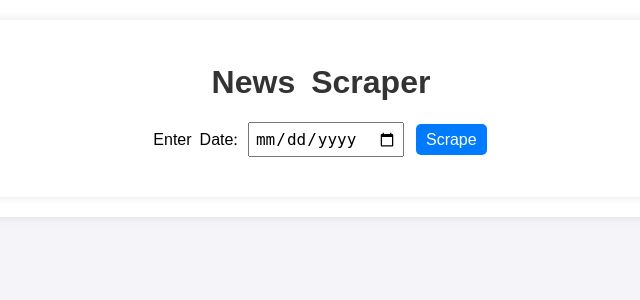
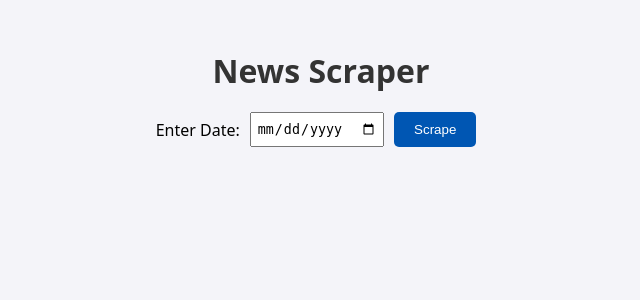
Before and after one commit to lakshitha1629/News_Scraper, a FastAPI app: page / in a window 1280 px wide. Shown: the top 300 px of the page, without its empty margins (319-959 px from the left). Run offline with FastAPI, Linux system fonts and the light colour scheme; some libraries are stand-ins or nearby versions.

Commit message:
UI change

```diff
--- a/static/style.css
+++ b/static/style.css
@@ -1,101 +1,112 @@
 body {
-    font-family: Arial, sans-serif;
-    background-color: #f8f9fa;
-    margin: 0;
-    padding: 0;
+  font-family: "Noto Sans", sans-serif;
+  background-color: #f4f4f9;
 }
-
 .container {
-    max-width: 1200px;
-    margin: 50px auto;
+  max-width: 90%;
+  margin: 0 auto;
   padding: 20px;
-    background-color: #ffffff;
-    box-shadow: 0 0 10px rgba(0, 0, 0, 0.1);
+  width: 100%;
 }
-
 h1 {
   text-align: center;
-    color: #333333;
+  margin-bottom: 20px;
+  color: #333;
 }
-
 form {
   display: flex;
   justify-content: center;
   margin-bottom: 20px;
 }
-
-form label {
+label {
+  margin-right: 10px;
+  align-self: center;
+}
+input[type="date"],
+button {
+  padding: 5px;
   margin-right: 10px;
 }
-
-form input[type="date"] {
-    padding: 5px;
-    font-size: 16px;
+button {
+  background-color: #0056b3;
+  color: #fff;
+  border: none;
+  padding: 10px 20px;
+  cursor: pointer;
+  border-radius: 5px;
 }
-
-form button {
-    padding: 5px 10px;
-    font-size: 16px;
-    background-color: #007bff;
-    color: #ffffff;
-    border: none;
-    cursor: pointer;
+button:hover {
+  background-color: #003d80;
 }
 
 .articles {
-    display: flex;
-    flex-wrap: wrap;
+  display: grid;
+  grid-template-columns: repeat(3, 1fr);
   gap: 20px;
+  padding: 0;
+  margin: 0;
 }
-
 .card {
-    background-color: #ffffff;
-    border: 1px solid #e0e0e0;
-    padding: 20px;
-    width: calc(33.333% - 20px);
-    box-shadow: 0 0 5px rgba(0, 0, 0, 0.1);
+  background-color: #fff;
+  border-radius: 10px;
+  box-shadow: 0 4px 8px rgba(0, 0, 0, 0.1);
   display: flex;
   flex-direction: column;
+  justify-content: space-between; /* Aligns children with space between */
+  overflow: hidden;
+  height: 500px; /* Fixed height */
+  margin: 10px; /* Adjust as needed */
 }
-
 .card img {
   width: 100%;
-    height: auto;
-    margin-bottom: 10px;
+  height: 200px; /* Fixed height for images */
+  object-fit: cover;
 }
-
 .card h2 {
-    font-size: 18px;
-    color: #333333;
-    margin: 10px 0;
+  font-size: 1.2em;
+  margin: 10px;
   white-space: nowrap;
   overflow: hidden;
   text-overflow: ellipsis;
 }
-
 .card p {
-    font-size: 14px;
-    color: #555555;
-    flex-grow: 1;
+  font-size: 0.9em;
+  margin: 10px;
   overflow: hidden;
   text-overflow: ellipsis;
   display: -webkit-box;
-    -webkit-line-clamp: 3; /* number of lines to show */
+  -webkit-line-clamp: 4; /* Limits the text to 4 lines */
   -webkit-box-orient: vertical;
+  flex-grow: 1; /* Allows the paragraph to expand and fill available space */
 }
-
-.card .buttons {
+.button-group {
   display: flex;
-    flex-wrap: wrap;
-    gap: 5px;
+  justify-content: space-around;
+  padding: 10px;
+  background-color: #f4f4f9;
+  border-top: 1px solid #e0e0e0;
 }
-
-.card button {
-    background-color: #007bff;
-    color: #ffffff;
+.button-group button {
+  background-color: #0056b3;
+  color: #fff;
   border: none;
   padding: 5px 10px;
   cursor: pointer;
-    flex-grow: 1;
-    text-align: center;
+  border-radius: 5px;
+  display: flex;
+  align-items: center;
 }
+.button-group button:hover {
+  background-color: #003d80;
+}
+@media (max-width: 1024px) {
+  .articles {
+    grid-template-columns: repeat(2, 1fr);
+  }
+}
+
+@media (max-width: 600px) {
+  .articles {
+    grid-template-columns: 1fr;
+  }
+}
--- a/templates/index.html
+++ b/templates/index.html
@@ -1,139 +1,19 @@
 <!DOCTYPE html>
 <html lang="en">
-
 <head>
     <meta charset="UTF-8">
     <meta name="viewport" content="width=device-width, initial-scale=1.0">
     <title>News Scraper</title>
     <link rel="stylesheet" href="/static/style.css">
-    <style>
-        @import url('https://fonts.googleapis.com/css2?family=Noto+Sans+Sinhala:wght@400;700&display=swap');
-
-        body {
-            font-family: 'Noto Sans Sinhala', sans-serif;
-            background-color: #f4f4f9;
-        }
-
-        .container {
-            max-width: 1200px;
-            margin: 0 auto;
-            padding: 20px;
-        }
-
-        h1 {
-            text-align: center;
-            margin-bottom: 20px;
-            color: #333;
-        }
-
-        form {
-            display: flex;
-            justify-content: center;
-            margin-bottom: 20px;
-        }
-
-        label {
-            margin-right: 10px;
-            align-self: center;
-        }
-
-        input[type="date"] {
-            padding: 5px;
-            margin-right: 10px;
-        }
-
-        button {
-            background-color: #0056b3;
-            color: #fff;
-            border: none;
-            padding: 10px 20px;
-            cursor: pointer;
-            border-radius: 5px;
-            margin: 2px;
-        }
-
-        button:hover {
-            background-color: #003d80;
-        }
-
-        .articles {
-            display: flex;
-            flex-wrap: wrap;
-            gap: 20px;
-            justify-content: center;
-        }
-
-        .card {
-            background-color: #fff;
-            border-radius: 10px;
-            box-shadow: 0 4px 8px rgba(0, 0, 0, 0.1);
-            width: 30%;
-            overflow: hidden;
-            display: flex;
-            flex-direction: column;
-            margin-bottom: 20px;
-        }
-
-        .card img {
-            width: 100%;
-            height: 200px;
-            object-fit: cover;
-        }
-
-        .card h2 {
-            font-size: 1.2em;
-            margin: 10px;
-            color: #0056b3;
-        }
-
-        .card p {
-            font-size: 0.9em;
-            margin: 0 10px 10px 10px;
-            flex-grow: 1;
-        }
-
-        .card .button-group {
-            display: flex;
-            justify-content: space-around;
-            padding: 10px;
-            background-color: #f4f4f9;
-            border-top: 1px solid #e0e0e0;
-        }
-
-        .card .button-group button {
-            background-color: #0056b3;
-            color: #fff;
-            border: none;
-            padding: 5px 10px;
-            cursor: pointer;
-            border-radius: 5px;
-            display: flex;
-            align-items: center;
-        }
-
-        .card .button-group button:hover {
-            background-color: #003d80;
-        }
-
-        .card .button-group button i {
-            margin-right: 5px;
-        }
-    </style>
 </head>
-
 <body>
     <div class="container">
-        <div class="container">
         <h1>News Scraper</h1>
-            <form action="/scrape/" method="post" id="scrapeForm">
+        <form action="/scrape/" method="post">
             <label for="date">Enter Date:</label>
             <input type="date" id="date" name="date" required>
-                <button type="submit" id="submitBtn">Scrape</button>
-                <button type="button" id="stopBtn" style="display:none;">Stop</button>
+            <button type="submit">Scrape</button>
         </form>
-            <div id="progressBar" style="display:none; width:100%; background-color: #ddd;">
-                <div id="progressBarFill" style="height: 20px; background-color: #0056b3; width: 0%;"></div>
-            </div>
         <div class="articles">
             {% for article in articles %}
             <div class="card">
@@ -141,27 +21,16 @@
                 <h2>{{ article.header_text }}</h2>
                 <p>{{ article.details_text }}</p>
                 <div class="button-group">
-                        <button onclick="copyText('{{ article.header_text | escapejs }}')">
-                            <i class="fas fa-copy"></i> Copy Header
-                        </button>
-                        <button onclick="copyText('{{ article.details_text | escapejs }}')">
-                            <i class="fas fa-copy"></i> Copy Description
-                        </button>
-                        <button onclick="copyText('{{ article.img_url | escapejs }}')">
-                            <i class="fas fa-link"></i> Copy Image URL
-                        </button>
-                        <button onclick="downloadImage('{{ article.img_url | escapejs }}')">
-                            <i class="fas fa-download"></i> Download Image
-                        </button>
+                    <button onclick="copyText('{{ article.header_text | escapejs }}')">Copy Header</button>
+                    <button onclick="copyText('{{ article.details_text | escapejs }}')">Copy Description</button>
+                    <button onclick="copyText('{{ article.img_url | escapejs }}')">Copy Image URL</button>
+                    <button onclick="downloadImage('{{ article.img_url | escapejs }}')">Download Image</button>
                 </div>
             </div>
             {% endfor %}
         </div>
     </div>
-    </div>
-    <script src="https://kit.fontawesome.com/a076d05399.js"></script>
-    <script>
-        function copyText(text) {
+    <script>function copyText(text) {
         const textarea = document.createElement('textarea');
         textarea.value = text;
         document.body.appendChild(textarea);
@@ -222,8 +91,6 @@
             alert('Scraping stopped by user.');
         };
     };
-
     </script>
 </body>
-
 </html>
```
Also changed, not shown: static/script.js (added, +61 -0 lines), static/favicon.ico (added). Lines whose indentation alone changed are shown as unchanged.
